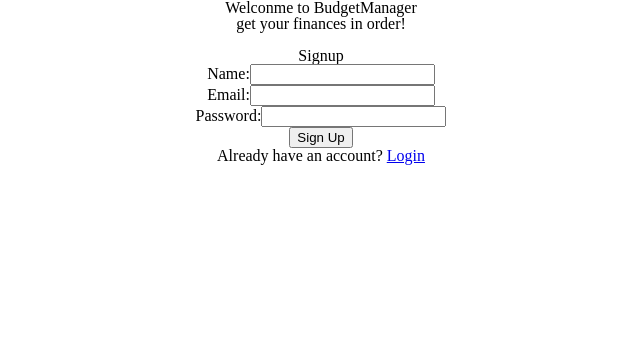
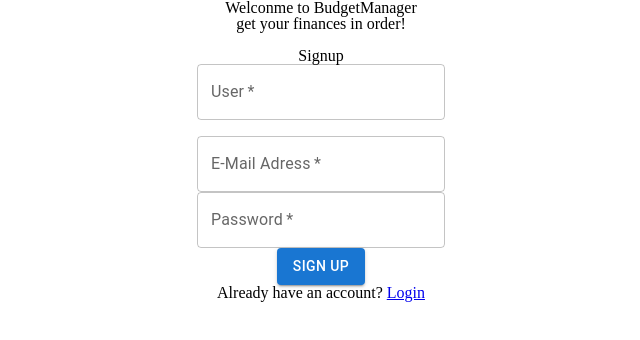
Before and after one commit to FreiburgDevTeam/mern-application-client, a React (Create React App) app: page / in a window 1280 px wide. Shown: the top 340 px of the page, without its empty margins (319-959 px from the left). Built offline with nearby package versions, Linux system fonts and the light colour scheme.

Commit message:
start Login/Signup style

```diff
--- a/package.json
+++ b/package.json
@@ -3,6 +3,9 @@
   "version": "0.1.0",
   "private": true,
   "dependencies": {
+    "@emotion/react": "^11.9.0",
+    "@emotion/styled": "^11.8.1",
+    "@mui/material": "^5.8.1",
     "@testing-library/jest-dom": "^5.16.4",
     "@testing-library/react": "^13.2.0",
     "@testing-library/user-event": "^13.5.0",
--- a/src/components/LoginPage.js
+++ b/src/components/LoginPage.js
@@ -3,6 +3,7 @@ import axios from "axios";
 import { Link, useNavigate } from "react-router-dom";
 import { AuthContext } from "../context/auth.context"
 import { DataContext } from "../context/data.context";
+import { Button, TextField } from "@mui/material";
 
 function LoginPage() {
     const [email, setEmail] = useState("");
@@ -39,8 +40,10 @@ function LoginPage() {
             {errorMessage && <p>{errorMessage}</p>}
 
             <form onSubmit={handleLoginSubmit}>
-                <label>Email:</label>
-                <input
+                <label></label>
+                <TextField
+                    id="outlined-basic"
+                    label="E-Mail Adress"
                     type="email"
                     name="email"
                     value={email}
@@ -48,8 +51,10 @@ function LoginPage() {
                     onChange={(e) => setEmail(e.target.value)}
                 />
 
-                <br /><label>Password:</label>
-                <input
+                <br /><label></label>
+                <TextField
+                    id="outlined-basic"
+                    label="Password"
                     type="password"
                     name="password"
                     value={password}
@@ -57,10 +62,13 @@ function LoginPage() {
                     onChange={(e) => setPassword(e.target.value)}
                 />
                     <br/>
-                <button type="submit">Login</button>
+                <Button
+                variant="contained"
+                color="primary"
+                type="submit">Login</Button>
             </form>
 
-            <p>Don't have an account? <Link to={"/signup"}> Sign up now</Link></p>
+            <p>Don't have an account? <Link color="primary" to={"/signup"}> Sign up now</Link></p>
 
         </div>
     )
--- a/src/components/SignupPage.js
+++ b/src/components/SignupPage.js
@@ -2,6 +2,7 @@ import { useContext, useState } from "react";
 import { Link, useNavigate } from "react-router-dom";
 import axios from "axios";
 import { AuthContext } from "../context/auth.context"
+import { Avatar, Button, Grid, TextField } from "@mui/material";
 
 
 function SignupPage(props) {
@@ -36,31 +37,39 @@ function SignupPage(props) {
     return (
         <div className="SignupPage">
             <br />
+
             <h1>Signup</h1>
 
             {errorMessage && <p className="error-message">{errorMessage}</p>}
 
             <form onSubmit={handleSignupSubmit}>
-            <label>Name:</label>
-                <input
+            <Grid>
+                <TextField
+                    id="outlined-basic"
+                    label="User"
                     type="text"
                     name="username"
                     value={username}
                     required={true}
                     onChange={(e) => setUserName(e.target.value)}
                 />
+                </Grid>
                 <br />
-                <label>Email:</label>
-                <input
+                <label></label>
+                <TextField
+                    id="outlined-basic"
+                    label="E-Mail Adress"
                     type="email"
                     name="email"
                     value={email}
-                    required={true}
+                    required
                     onChange={(e) => setEmail(e.target.value)}
                 />
                 <br />
-                <label>Password:</label>
-                <input
+                <label></label>
+                <TextField
+                    id="outlined-basic"
+                    label="Password"
                     type="password"
                     name="password"
                     value={password}
@@ -69,7 +78,12 @@ function SignupPage(props) {
                 />
 
 
-                <br/><button type="submit">Sign Up</button>
+                <br/><Button
+
+                 variant="contained"
+                 color="primary"
+                 type="submit"
+                    >Sign Up</Button>
             </form>
 
             <p>Already have an account? <Link to={"/login"}> Login</Link></p>
--- a/src/components/StatementList.js
+++ b/src/components/StatementList.js
@@ -5,6 +5,9 @@ import { Link } from "react-router-dom";
 import NavBar from "./NavBar";
 import axios from "axios";
 import moment from "moment";
+import { Button } from "@mui/material";
+
+
 
 const Content = ({ content }) => {
     const { updateData } = useContext(DataContext);
@@ -35,7 +38,7 @@ const Content = ({ content }) => {
             </div>
             <div>
                 <Link to={`/statements/${content._id}/edit`}>Edit</Link><br />
-                <button onClick={handleDelete}>Delete</button>
+                <Button onClick={handleDelete}>Delete</Button>
             </div>
         </motion.div>
     );
```
Also changed, not shown: 1 other file (tests, documents, lock files or other folders).
